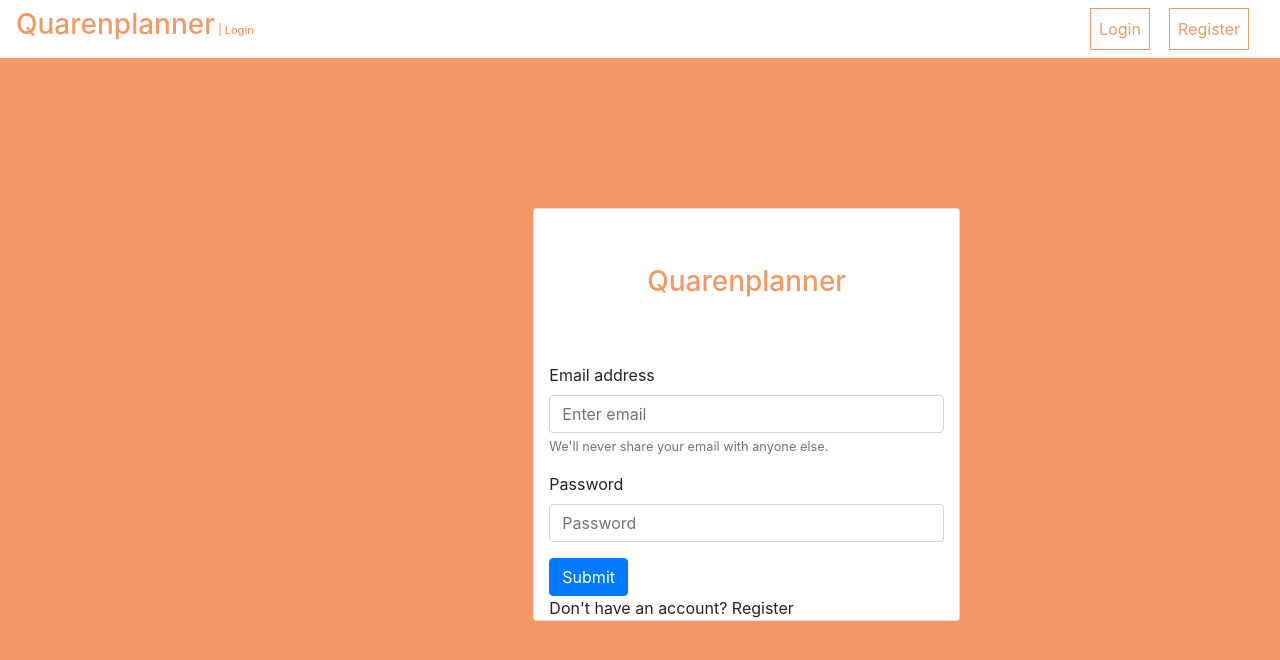
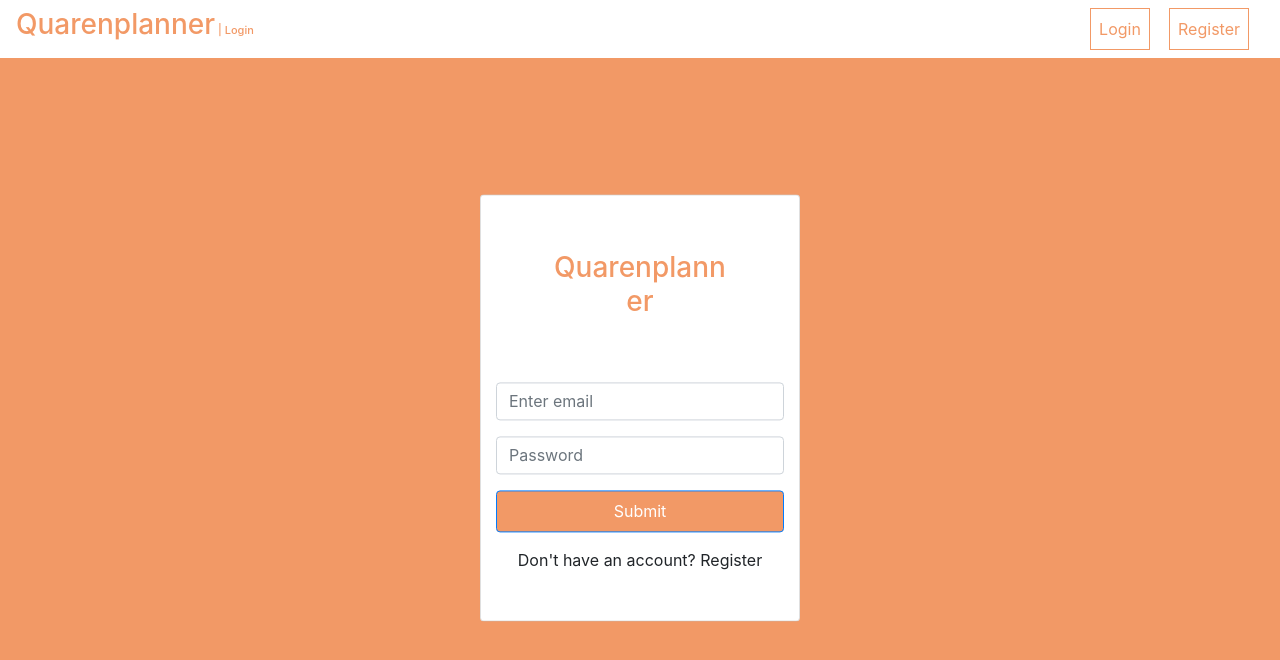
Before and after one commit to D-DePablos/QuaranPlanner, a React (Create React App) app in the folder frontend/: page /login in a window 1280 px wide. Shown: the top 660 px of the page. Built offline with nearby package versions, Linux system fonts and the light colour scheme.

Commit message:
add .idea

```diff
--- a/frontend/src/App.css
+++ b/frontend/src/App.css
@@ -29,10 +29,11 @@ button.profileButton {
 }
 
 .userForm {
-    position: absolute;
-    width: 50%;
-    right: 25%;
-    top: 25%;
+    position: fixed;
+    top: 50%;
+    left: 50%;
+    transform: translate(-50%, -50%);
+    width: 25%;
 }
 
 .userForm .h3 {
@@ -40,3 +41,18 @@ button.profileButton {
     padding: 2em;
     color: #F29966;
 }
+
+
+.btnUserForm {
+    padding-top: 0.5em;
+    padding-bottom: 0.5em;
+    width: 100%;
+    background-color: #F29966;
+    font-size: 1rem;
+    margin-bottom: 1em;
+}
+
+.textUserForm {
+    text-align: center;
+    margin-bottom: 3em;
+}
--- a/frontend/src/components/LoginForm/LoginForm.js
+++ b/frontend/src/components/LoginForm/LoginForm.js
@@ -54,7 +54,6 @@ function LoginForm(props) {
             <span className="h3">Quarenplanner</span>
             <form>
                 <div className="form-group text-left">
-                    <label htmlFor="exampleInputEmail1">Email address</label>
                     <input type="email"
                            className="form-control"
                            id="email"
@@ -63,11 +62,8 @@ function LoginForm(props) {
                            value={state.email}
                            onChange={handleChange}
                     />
-                    <small id="emailHelp" className="form-text text-muted">We'll never share your email with anyone
-                        else.</small>
                 </div>
                 <div className="form-group text-left">
-                    <label htmlFor="exampleInputPassword1">Password</label>
                     <input type="password"
                            className="form-control"
                            id="password"
@@ -78,7 +74,7 @@ function LoginForm(props) {
                 </div>
                 <button
                     type="submit"
-                    className="btn btn-primary"
+                    className="btn btn-primary btnUserForm"
                     onClick={handleSubmitClick}
                 >
                     Submit
@@ -88,9 +84,9 @@ function LoginForm(props) {
                  role="alert">
                 {state.successMessage}
             </div>
-            <div className="registerMessage">
+            <div className="textUserForm registerMessage">
                 <span>Don't have an account? </span>
-                <span className="loginText" onClick={() => redirectToRegister()}>Register</span>
+                <span className="registerText" onClick={() => redirectToRegister()}>Register</span>
             </div>
 
         </div>
--- a/frontend/src/components/RegistrationForm/RegistrationForm.js
+++ b/frontend/src/components/RegistrationForm/RegistrationForm.js
@@ -31,7 +31,7 @@ function RegistrationForm(props) {
                             ...prevState,
                             'successMessage' : 'Registration successful. Redirecting to home page..'
                         }))
-                        redirectToHome();
+                        //redirectToHome();
                         props.showError(null)
                     } else{
                         props.showError("Some error ocurred");
@@ -66,7 +66,6 @@ function RegistrationForm(props) {
             <span className="h3">Quarenplanner</span>
             <form>
                 <div className="form-group text-left">
-                <label htmlFor="exampleInputEmail1">Email address</label>
                 <input type="email"
                        className="form-control"
                        id="email"
@@ -75,10 +74,8 @@ function RegistrationForm(props) {
                        value={state.email}
                        onChange={handleChange}
                 />
-                <small id="emailHelp" className="form-text text-muted">We'll never share your email with anyone else.</small>
                 </div>
                 <div className="form-group text-left">
-                    <label htmlFor="exampleInputPassword1">Password</label>
                     <input type="password"
                         className="form-control"
                         id="password"
@@ -88,7 +85,6 @@ function RegistrationForm(props) {
                     />
                 </div>
                 <div className="form-group text-left">
-                    <label htmlFor="exampleInputPassword1">Confirm Password</label>
                     <input type="password"
                         className="form-control"
                         id="confirmPassword"
@@ -99,7 +95,7 @@ function RegistrationForm(props) {
                 </div>
                 <button
                     type="submit"
-                    className="btn btn-primary"
+                    className="btn btn-primary btnUserForm"
                     onClick={handleSubmitClick}
                 >
                     Register
@@ -108,7 +104,7 @@ function RegistrationForm(props) {
             <div className="alert alert-success mt-2" style={{display: state.successMessage ? 'block' : 'none' }} role="alert">
                 {state.successMessage}
             </div>
-            <div className="mt-2">
+            <div className="textUserForm mt-2">
                 <span>Already have an account? </span>
                 <span className="loginText" onClick={() => redirectToLogin()}>Login here</span>
             </div>
```
